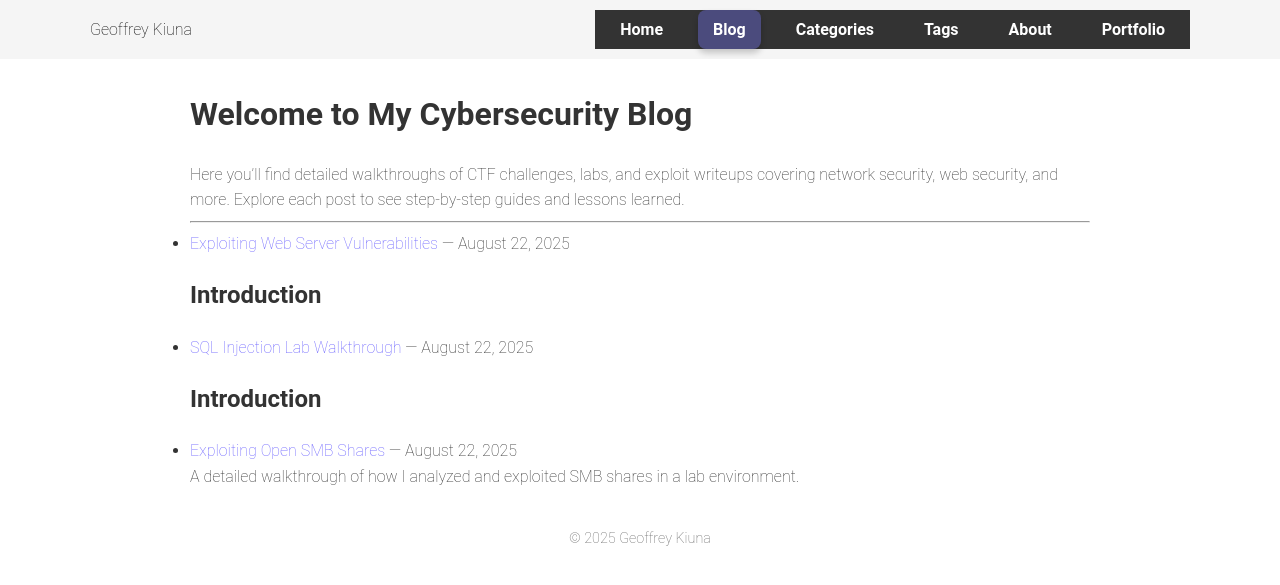
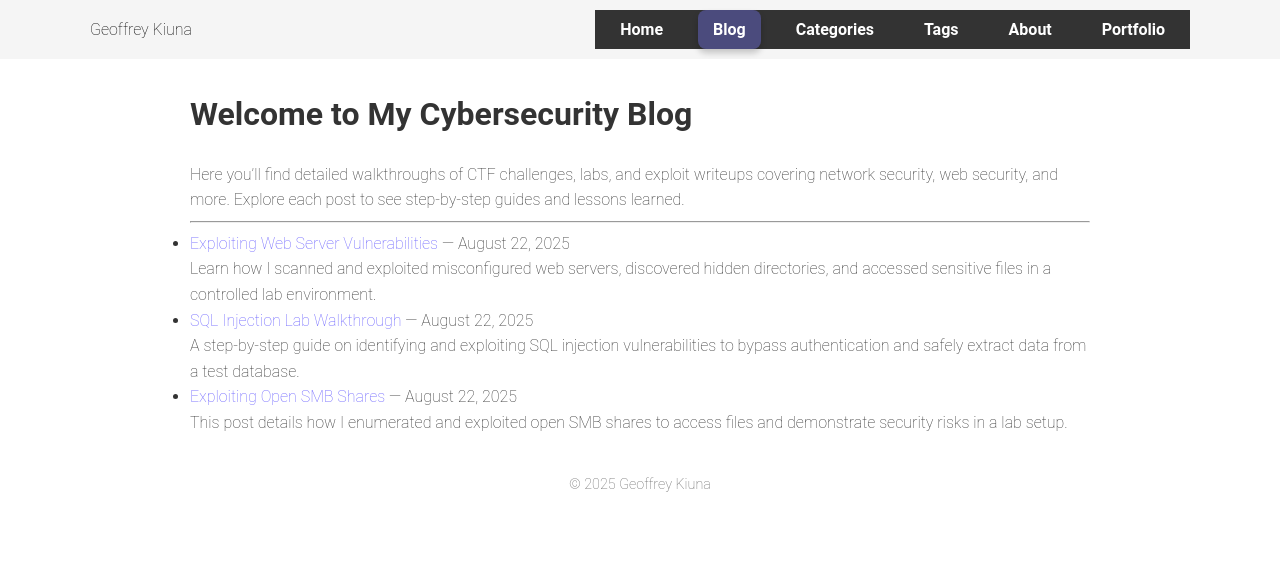
Before and after one commit to KiunaJeff/KiunaJeff.github.io, a Jekyll site: the page built from blog/index.md, in a window 1280 px wide. Shown: the top 585 px of the page. Built offline with Jekyll 4.4.1, drawn with Linux system fonts in a browser that asks for light colours.

Commit message:
Add excerpts to all blog posts for clean index display

```diff
--- a/_posts/2025-08-22-exploiting-smb-shares.md
+++ b/_posts/2025-08-22-exploiting-smb-shares.md
@@ -4,7 +4,8 @@ title: "Exploiting Open SMB Shares"
 date: 2025-08-22
 categories: [Labs, Network Security]
 tags: [smb, enumeration, exploitation, file-share]
-excerpt: "A detailed walkthrough of how I analyzed and exploited SMB shares in a lab environment."
+excerpt: "This post details how I enumerated and exploited open SMB shares to access files and demonstrate security risks in a lab setup."
+
 ---
 
 ## Introduction
--- a/_posts/2025-08-22-sql-injection-lab.md
+++ b/_posts/2025-08-22-sql-injection-lab.md
@@ -4,6 +4,8 @@ title: "SQL Injection Lab Walkthrough"
 date: 2025-08-22
 categories: [Labs, Web Security]
 tags: [sql-injection, authentication-bypass, union-select, database]
+excerpt: "A step-by-step guide on identifying and exploiting SQL injection vulnerabilities to bypass authentication and safely extract data from a test database."
+
 ---
 
 ## Introduction
--- a/_posts/2025-08-22-web-server-vulnerabilities.md
+++ b/_posts/2025-08-22-web-server-vulnerabilities.md
@@ -4,6 +4,8 @@ title: "Exploiting Web Server Vulnerabilities"
 date: 2025-08-22
 categories: [Labs, Web Security]
 tags: [web-vulnerabilities, directory-traversal, misconfiguration]
+excerpt: "Learn how I scanned and exploited misconfigured web servers, discovered hidden directories, and accessed sensitive files in a controlled lab environment."
+
 ---
 
 ## Introduction
```
